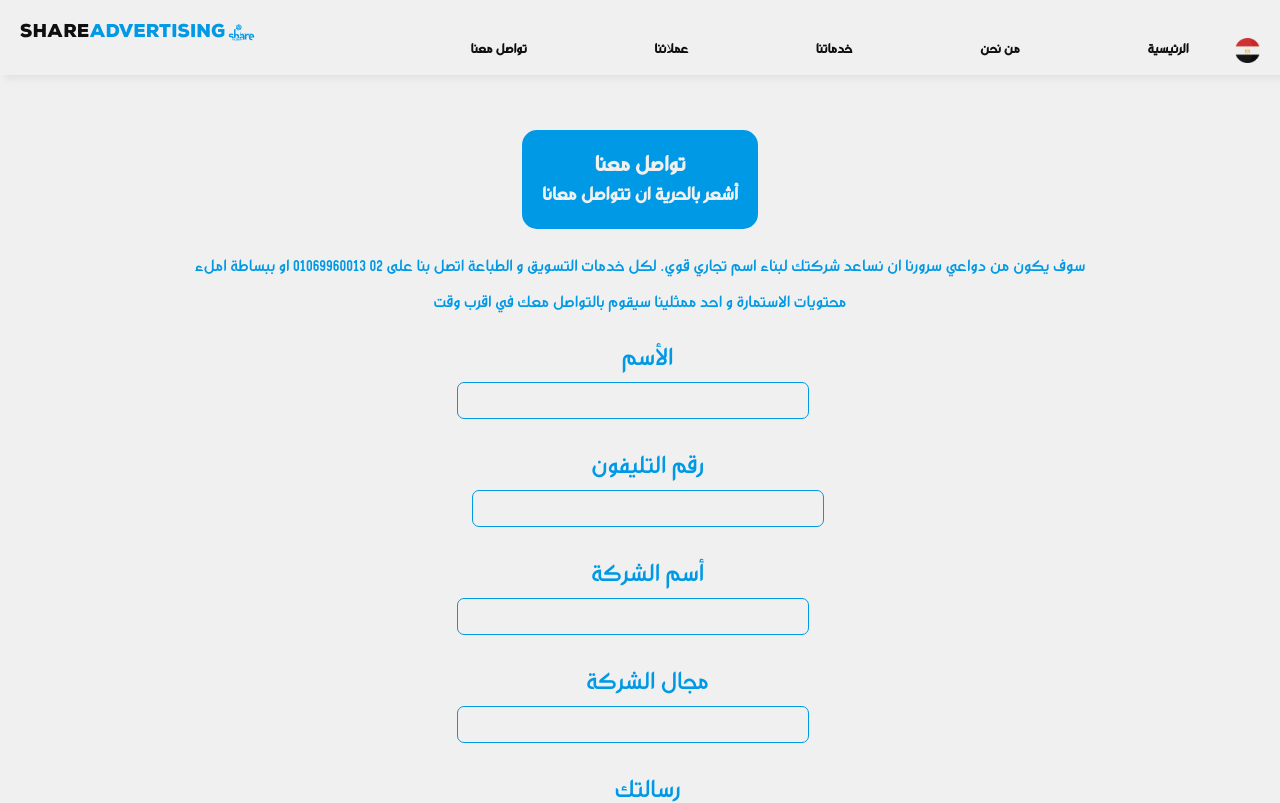
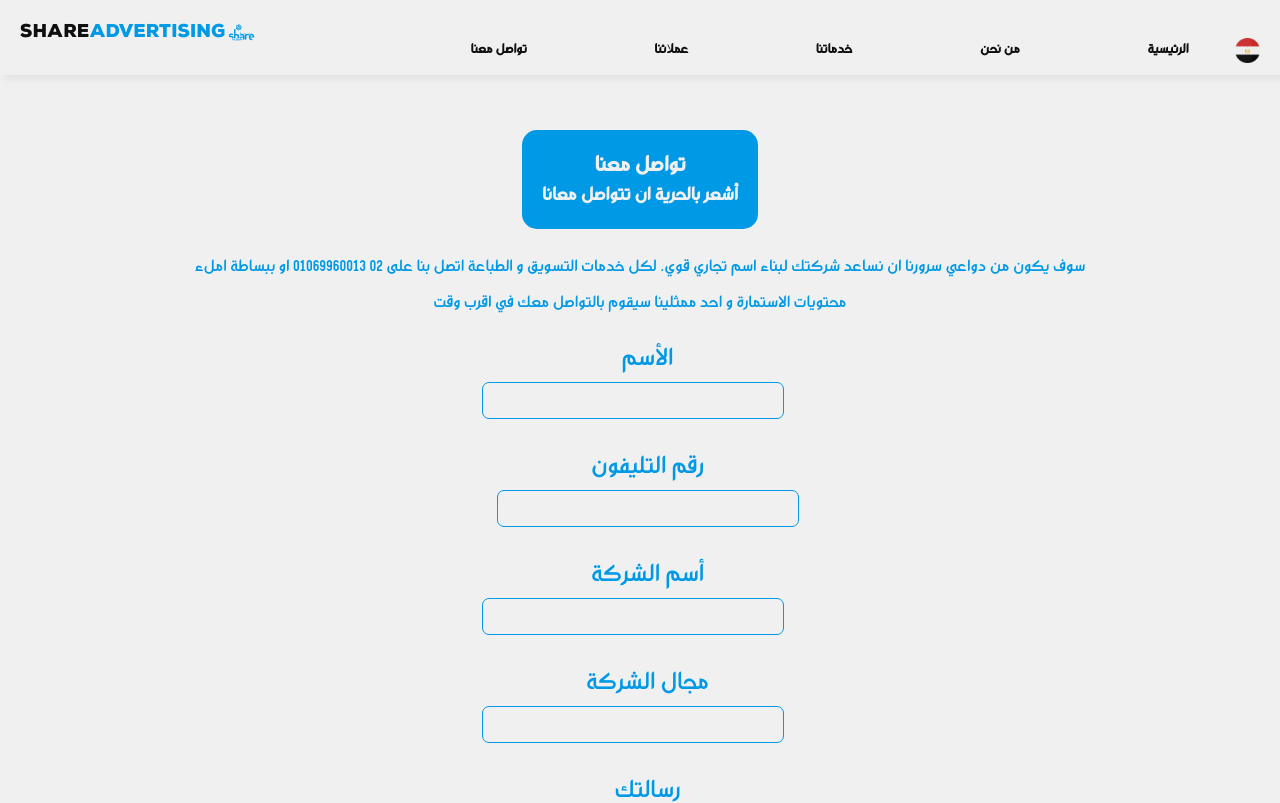
Before and after one commit to amamdouh773/share-front, a React (Create React App) app: page /contact in a window 1280 px wide. Shown: the top 803 px of the page. Built offline with nearby package versions, Linux system fonts and the light colour scheme.

Commit message:
contact-input

```diff
--- a/src/components/contact-us/index.css
+++ b/src/components/contact-us/index.css
@@ -149,6 +149,9 @@
     .form-container .form-element .form-label{
         margin-block-end: 5px;
     }
+    .form-container .form-element .form-input{
+        width: 300px;
+    }
     .form-container .main-btn,.form-container .main-btn-ar{
         margin-inline-start: 0;
     }
```
